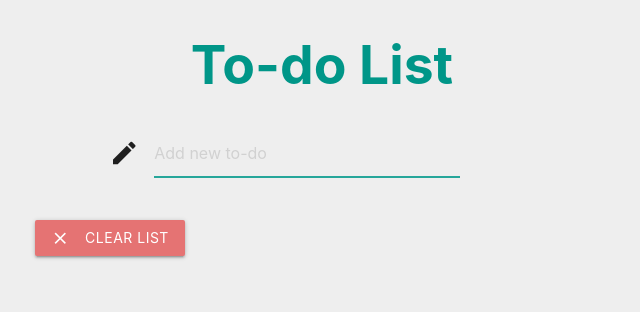
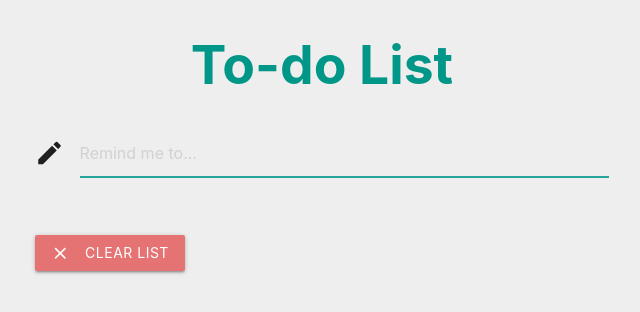
Before and after one commit to oyebodefreeman/todo-list-react, a React app: page / in a window 1280 px wide. Shown: the top 312 px of the page, without its empty margins (318-958 px from the left). Built offline with nearby package versions, Linux system fonts and the light colour scheme.

Commit message:
Updated UI

```diff
--- a/src/components/App.js
+++ b/src/components/App.js
@@ -24,8 +24,8 @@ class App extends Component {
   }
 
   handleCheckChange(e) {
-    let span = e.target.parentNode.childNodes[1]
-    let cancel = e.target.parentNode.parentNode.childNodes[1]
+    let span = e.target.nextElementSibling
+    let cancel = e.target.parentNode.nextElementSibling
     const todoList = this.getTodoList()
 
     if (e.target.checked) {
@@ -70,11 +70,11 @@ class App extends Component {
 
   removeTodoItem(e) {
     const todoList = this.state.items
-    const text = e.target.parentNode.parentNode.childNodes[0].childNodes[1].innerHTML
+    const text = e.target.parentNode.previousElementSibling.childNodes[1].textContent
     const li = e.target.parentNode.parentNode.parentNode
     todoList.map((item, index)=> {
       if(text == item.text) {
-        li.classList = "animate";
+        li.classList = "animate-remove";
         setTimeout(() => {li.style.display = "none"}, 500)
         todoList.splice(index, 1)
       }
@@ -123,10 +123,10 @@ class App extends Component {
           handleInputChange={this.handleInputChange}
           handleCheckChange={this.handleCheckChange}
           handleInputSubmit={this.handleInputSubmit}
+          removeTodoItem={this.removeTodoItem}
+          clearTodoList={this.clearTodoList}
           text={this.state.text}
           items={items}
-          removeTodoItem={this.removeTodoItem}
-          clearTodoList={this.clearTodoList}
         />
     );
   }
@@ -136,13 +136,13 @@ const TodoList = (props) => (
   <div className="container">
     <h2 className="teal-text center">To-do List</h2>
     <div className="row">
-      <div className="col s12 m5 offset-m3">
+      <div className="col s12 m8 offset-m2">
           <form onSubmit={props.handleInputSubmit}>
             <div className="input-field">
               <i className="material-icons prefix">create</i>
               <input
                 type="text"
-                placeholder="Add new to-do"
+                placeholder="Remind me to..."
                 value={props.text}
                 onChange={props.handleInputChange}
                 autoFocus
@@ -153,10 +153,6 @@ const TodoList = (props) => (
     </div>
     <div className="row">
       <div className="col s12 m8 offset-m2">
-        <button className="btn waves-effect red lighten-2" onClick={props.clearTodoList}>
-          <i className="material-icons left">clear</i>
-          Clear List
-        </button>
         <ul id="todo-list">
           {props.items.map((item) => {
             return (
@@ -181,11 +177,14 @@ const TodoList = (props) => (
             );
           })}
         </ul>
-        {/**<div className="center">
-          <button className="btn-floating waves-effect green lighten-2">
-            <i className="material-icons">add</i>
-          </button>
-        </div>**/}
+        <div className="row">
+          <div className="col">
+            <button className="btn waves-effect red lighten-2" onClick={props.clearTodoList}>
+              <i className="material-icons left">clear</i>
+              Clear List
+            </button>
+          </div>
+        </div>
       </div>
     </div>
   </div>
--- a/src/components/app.css
+++ b/src/components/app.css
@@ -11,8 +11,14 @@ h1, h2 {
   padding: 20px 25px !important;
 }
 
-.animate {
+.animate-remove {
   animation-name: fadeOut;
+  animation-duration: 0.5s;
+  animation-fill-mode: forwards;
+}
+
+.animate-add {
+  animation-name: fadeIn;
   animation-duration: 0.5s;
   animation-fill-mode: forwards;
 }
@@ -21,3 +27,8 @@ h1, h2 {
   from {opacity: 1;}
   to {opacity: 0;}
 }
+
+@keyframes fadeIn {
+  from {opacity: 0;}
+  to {opacity: 1;}
+}
```
